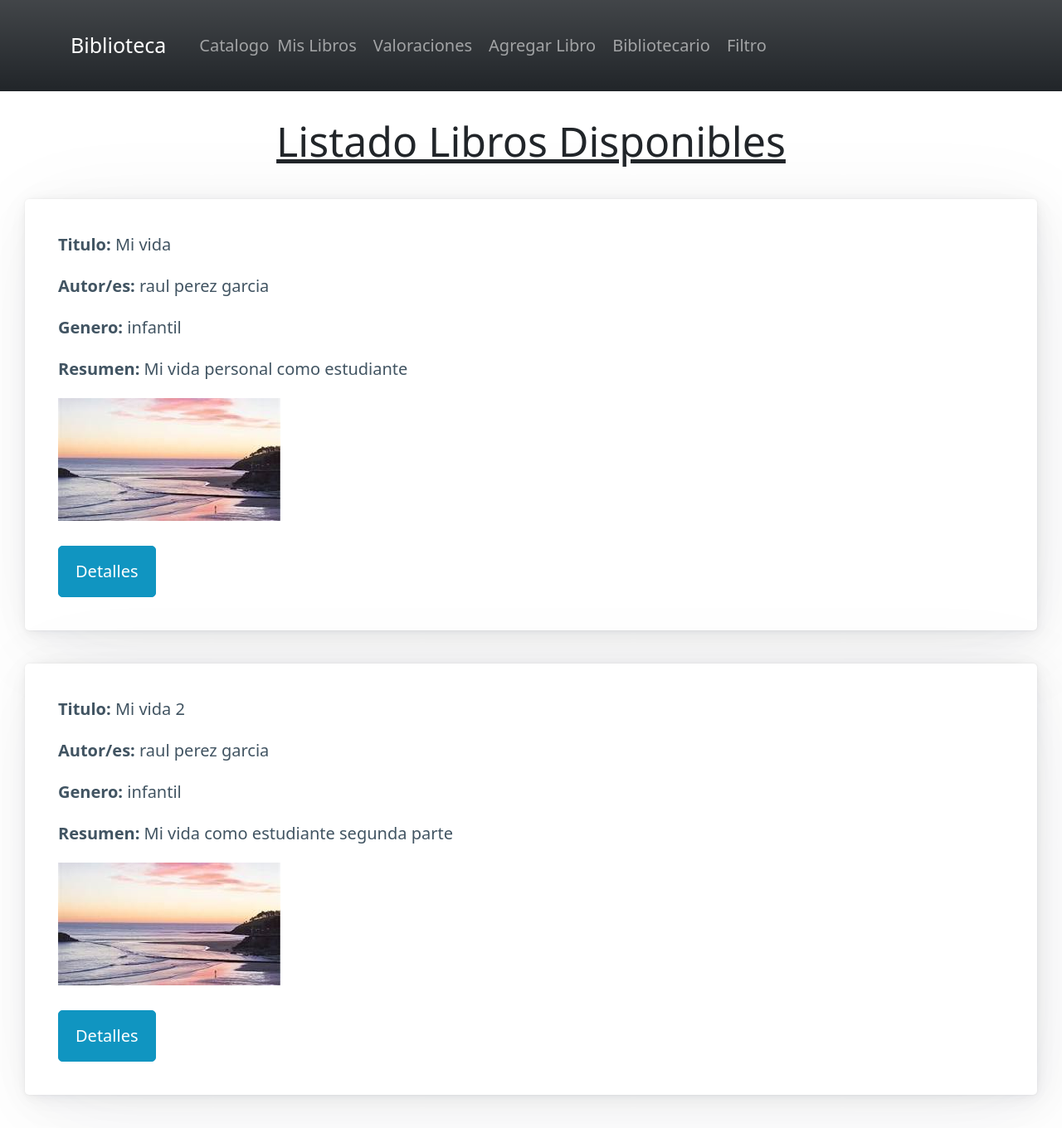
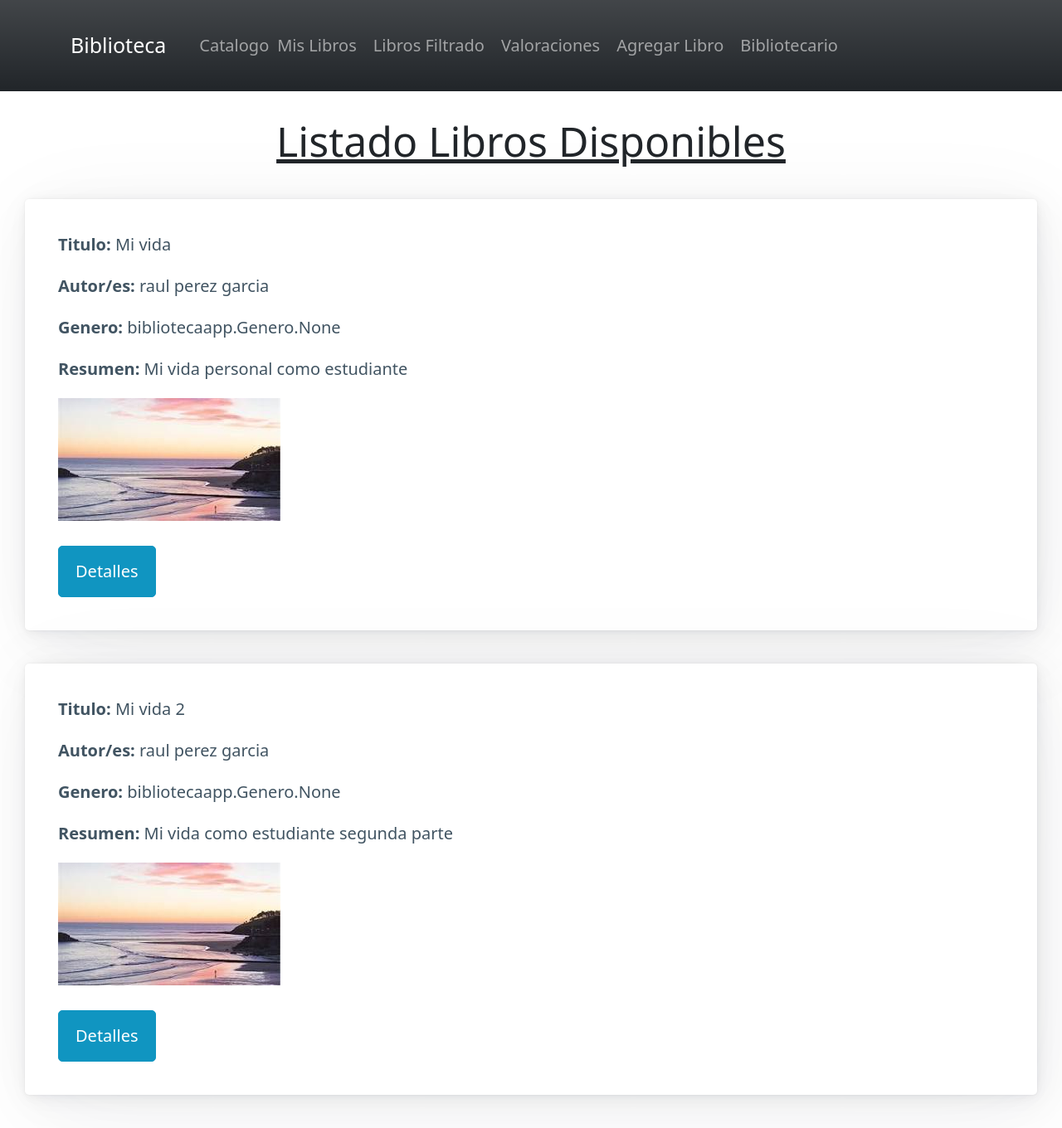
Before and after one commit to ieshm-2daw/libreria-Rubencito2002, a Django app: page / in a window 1280 px wide. Shown: the top 1360 px of the page at 83% size. Run offline with Django 4.2, Linux system fonts and the light colour scheme; data comes from the database, SQL or seed files in the repository.

Commit message:
terminado de hacer los filtro para los libros

```diff
--- a/bibliotecaapp/admin.py
+++ b/bibliotecaapp/admin.py
@@ -1,5 +1,5 @@
 from django.contrib import admin
-from .models import Libro, Autor, Editorial, Prestamos, Usuario, Valoracion
+from .models import Libro, Autor, Editorial, Prestamos, Usuario, Valoracion, Genero
 
 admin.site.register(Libro)
 admin.site.register(Autor)
@@ -7,3 +7,4 @@
 admin.site.register(Prestamos)
 admin.site.register(Usuario)
 admin.site.register(Valoracion)
+admin.site.register(Genero)
--- a/bibliotecaapp/forms.py
+++ b/bibliotecaapp/forms.py
@@ -9,4 +9,4 @@
 class FiltroLibroForm(forms.ModelForm):
     class Meta:
         model = Libro
-        fields = ["titulo", "autores", "genero"]
+        fields = ["titulo", "genero"]
--- a/bibliotecaapp/models.py
+++ b/bibliotecaapp/models.py
@@ -10,7 +10,7 @@
         return self.username
 
 class Autor(models.Model):
-    nombre = models.CharField(max_length=100)
+    nombre = models.CharField(max_length=100, null=True, blank = True)
     bibliografia = models.TextField()
     foto = models.ImageField(upload_to='autores/', null=True, blank=True)
 
@@ -25,6 +25,12 @@
     def __str__(self):
         return self.nombre
 
+class Genero(models.Model):
+    nombre = models.CharField(max_length = 100, null=True, blank = True)
+
+    def __str__(self):
+        return self.nombre
+
 class Libro(models.Model):
     DISPONIBILIDAD = (
         ('disponible', 'Disponible'),
@@ -32,11 +38,11 @@
         ('en_proceso', 'En proceso de préstamo'),
     )
 
-    titulo = models.CharField(max_length=255)
+    titulo = models.CharField(max_length=255, null=True, blank = True)
     autores = models.ManyToManyField(Autor)
     editorial = models.ForeignKey(Editorial, on_delete=models.CASCADE)
     fecha_publicacion = models.DateField()
-    genero = models.CharField(max_length=100)
+    genero = models.ManyToManyField(Genero)
     isbn = models.CharField(max_length=13)
     resumen = models.TextField()
     disponibilidad = models.CharField(max_length=20, choices=DISPONIBILIDAD, default='disponible')
--- a/bibliotecaapp/templates/bibliotecaapp/base.html
+++ b/bibliotecaapp/templates/bibliotecaapp/base.html
@@ -42,6 +42,9 @@
                         <li class="navbar-nav">
                             <a href="{% url 'listado_prestado' %}" class="nav-link" aria-current="page">Mis Libros</a>
                         </li>
+                        <li class="nav-item">
+                            <a href="{% url 'libro_list' %}" class="nav-link" aria-current="page">Libros Filtrado</a>
+                        </li>
                         <li class="navbar-item">
                             <a href="{% url 'listado_valoracion' %}" class="nav-link" aria-current="page">Valoraciones</a>
                         </li>
@@ -50,9 +53,6 @@
                         </li>
                         <li class="nav-item">
                             <a href="{% url 'panel_control' %}" class="nav-link" aria-current="page">Bibliotecario</a>
-                        </li>
-                        <li class="nav-item">
-                            <a href="{% url 'libro_list' %}" class="nav-link" aria-current="page">Filtro</a>
                         </li>
                     </ul>
                 </div>
@@ -72,6 +72,9 @@
                         </li>
                         <li class="navbar-nav">
                             <a href="{% url 'listado_prestado' %}" class="nav-link" aria-current="page">Mis Libros</a>
+                        </li>
+                        <li class="nav-item">
+                            <a href="{% url 'libro_list' %}" class="nav-link" aria-current="page">Libros Filtrado</a>
                         </li>
                         <li class="navbar-item">
                             <a href="{% url 'listado_valoracion' %}" class="nav-link" aria-current="page">Valoraciones</a>
--- a/bibliotecaapp/templates/bibliotecaapp/libro_list.html
+++ b/bibliotecaapp/templates/bibliotecaapp/book/libro_filtrado.html
@@ -21,6 +21,10 @@
                         <br><br>
                         <a href="{% url 'details' pk=libro.pk %}" role="button">Detalles</a>
                     </article>
+                {% empty %}
+                    <article>
+                        Sin resultados...
+                    </article>
                 {% endfor %}
             </div>
         </div>
--- a/bibliotecaapp/views.py
+++ b/bibliotecaapp/views.py
@@ -192,25 +192,29 @@
 # Vista para filtrar.
 class FiltroLibro(ListView):
     model = Libro
-    template_name = 'bibliotecaapp/libro_list.html'
+    template_name = 'bibliotecaapp/book/libro_filtrado.html'
     context_object_name = 'libros'
     paginate_by = 2
 
     def get_queryset(self) -> QuerySet[Any]:
         queryset = super().get_queryset()
         tituloSeleccionado = self.request.GET.get('titulo')
-        autoresSeleccionado = self.request.GET.get('autores')
+        # autoresSeleccionado = self.request.GET.get('autores')
         generoSeleccionado = self.request.GET.get('genero')
 
         if tituloSeleccionado is not None:
             queryset = queryset.filter(titulo__icontains = tituloSeleccionado)
 
-        for autores_ID in Autor.objects.all():
-            if autores_ID == autoresSeleccionado:
-                queryset = queryset.filter(autores = autores_ID)
+        # for autores_ID in Autor.objects.all():
+        #     if autores_ID == autoresSeleccionado:
+        #         queryset = queryset.filter(autores = autores_ID)
 
-        if generoSeleccionado is not None:
-            queryset = queryset.filter(genero__icontains = generoSeleccionado)
+        # if generoSeleccionado is not None:
+        #     queryset = queryset.filter(genero__icontains = generoSeleccionado)
+
+        for genero_ID in Genero.objects.all():
+            if genero_ID == generoSeleccionado:
+                queryset = queryset.filter(genero_ID = generoSeleccionado)
 
         return queryset
 
```
Also changed, not shown: bibliotecaapp/migrations/0003_alter_autor_nombre_alter_libro_genero_and_more.py (added), bibliotecaapp/migrations/0004_genero_remove_libro_genero_libro_genero.py (added), db.sqlite3.
